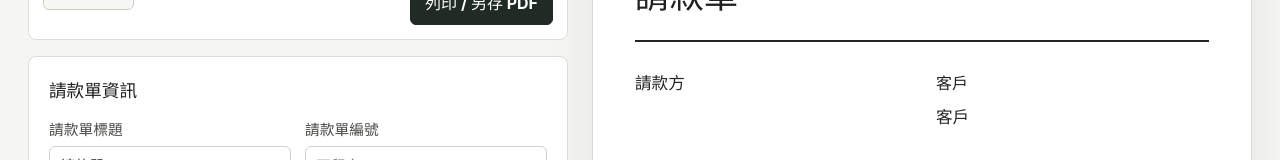
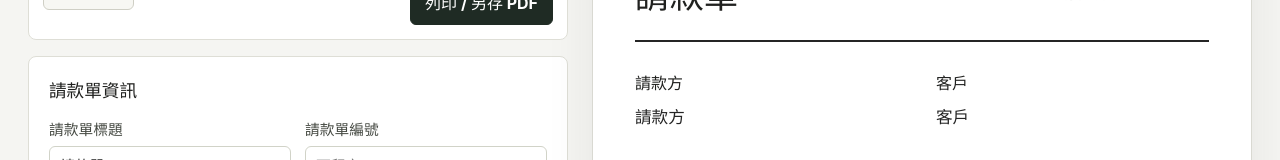
Before and after one commit to dong-sc/simple-payment-request-generator, a React (Vite) app: page / in a window 1280 px wide. Shown: the part 352-512 px from the top of the page. Built offline with nearby package versions, Linux system fonts and the light colour scheme.

Commit message:
Restore issuer label in preview

```diff
--- a/src/components/PaymentRequestPreview.tsx
+++ b/src/components/PaymentRequestPreview.tsx
@@ -103,6 +103,7 @@ export function PaymentRequestPreview({
 
         <section className="preview-party-grid">
           <div className="preview-party">
+            <h3>請款方</h3>
             <strong>{data.issuerCompany || data.issuerName || '請款方'}</strong>
             <AlignedDetailLine label="聯絡人" value={data.issuerName} />
             <AlignedDetailLine label="公司名稱" value={data.issuerCompany} />
```
